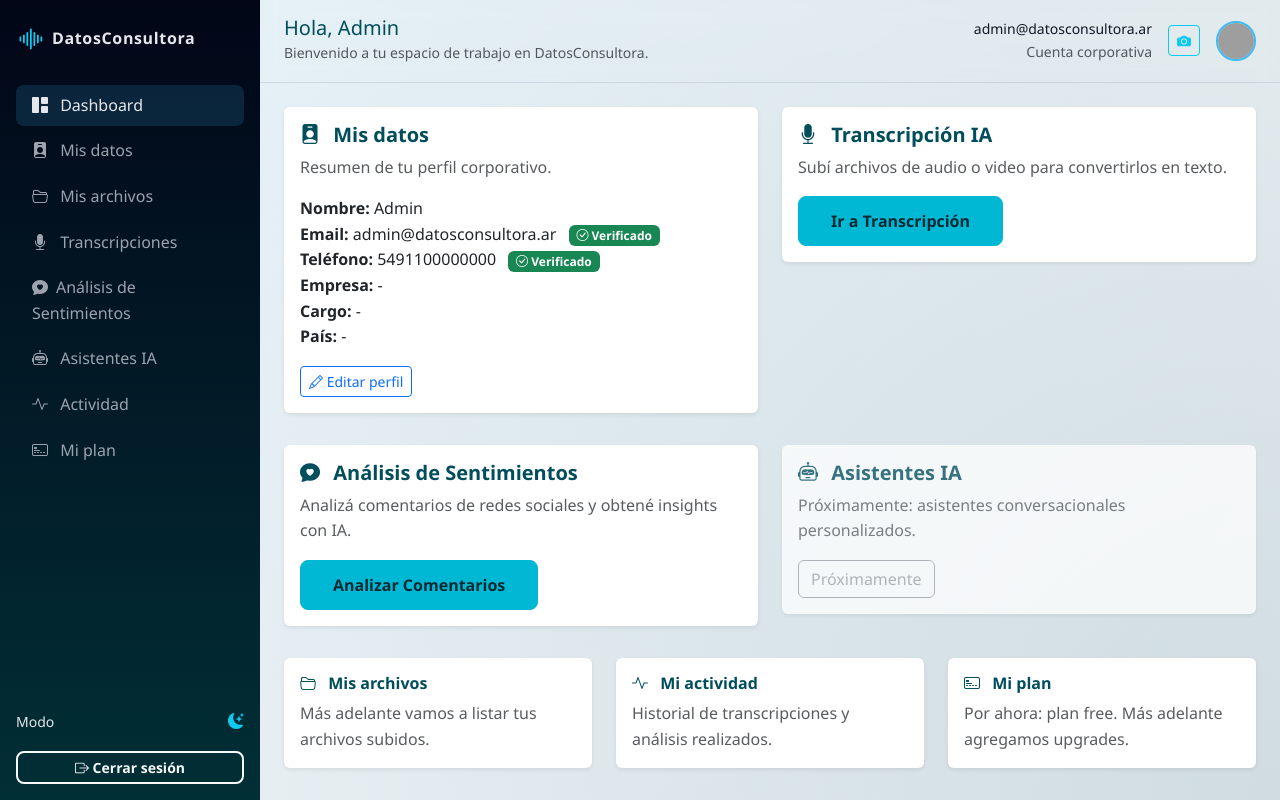
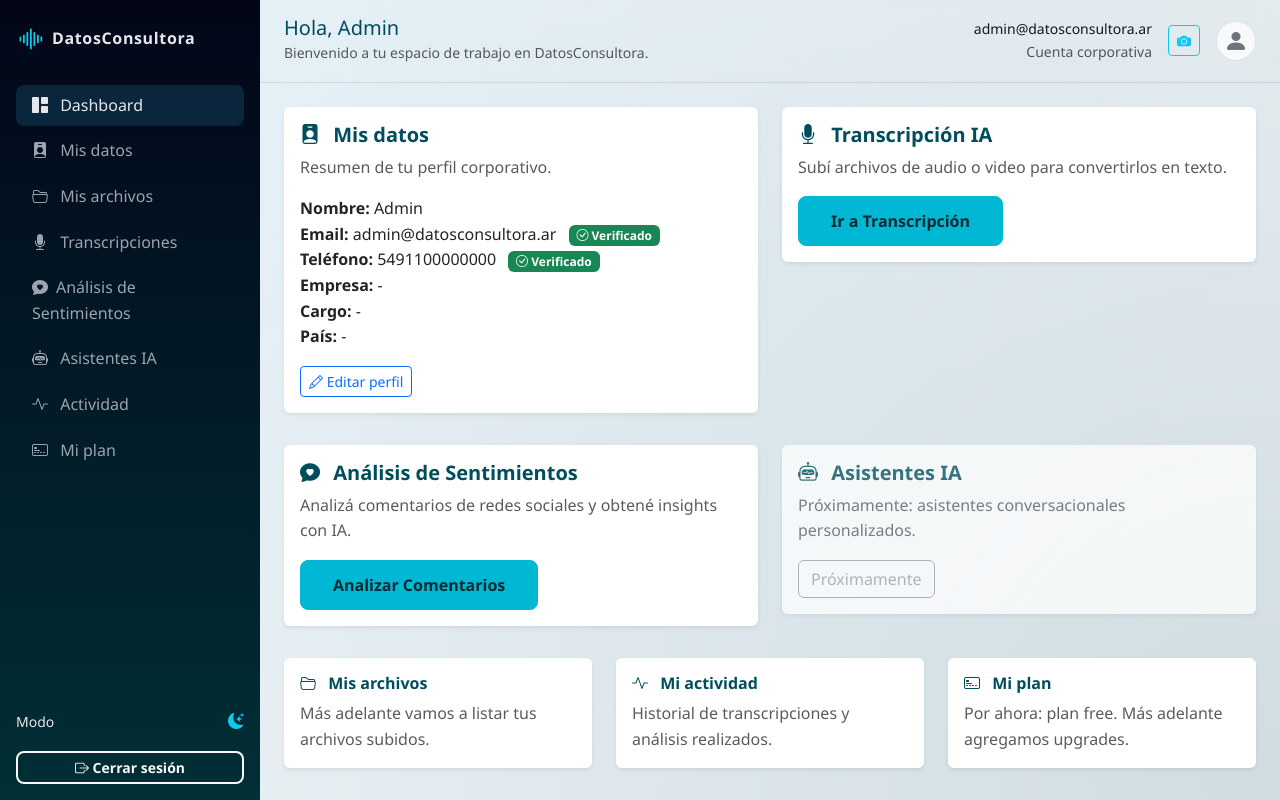
Before and after one commit to astiazu/datosconsultora, a Flask app: page /dashboard/ in a window 1280 px wide. Run offline with Flask 3, Linux system fonts and the light colour scheme; a user stored in the database is signed in; data comes from the database, SQL or seed files in the repository; some libraries are stand-ins or nearby versions; grey boxes are pictures that could not be loaded.

Commit message:
Fix: layout

```diff
--- a/app/templates/dashboard_layout.html
+++ b/app/templates/dashboard_layout.html
@@ -138,8 +138,14 @@
                 <button class="btn btn-outline-info btn-sm" data-bs-toggle="modal" data-bs-target="#avatarModal">
                     <i class="bi bi-camera-fill"></i>
                 </button>
-                <img src="{{ current_user.profile.avatar if current_user.profile and current_user.profile.avatar else url_for('static', filename='img/default-avatar.png') }}"
-                     alt="Avatar" class="dc-avatar">
+                {% if current_user.profile and current_user.profile.avatar %}
+    <img src="{{ current_user.profile.avatar }}" alt="Avatar de {{ current_user.nombre }}" class="rounded-circle border" width="40" height="40" style="object-fit: cover;">
+{% else %}
+    <!-- Ícono de Bootstrap como fallback (nunca da 404) -->
+    <div class="rounded-circle bg-light d-flex align-items-center justify-content-center border" style="width: 40px; height: 40px;">
+        <i class="bi bi-person-fill text-secondary" style="font-size: 1.5rem;"></i>
+    </div>
+{% endif %}
             </div>
         </header>
 
@@ -153,7 +159,7 @@
 <div class="modal fade" id="avatarModal" tabindex="-1">
     <div class="modal-dialog modal-dialog-centered">
         <div class="modal-content">
-            <form method="post" action="{{ url_for('dashboard.actualizar_avatar') }}" enctype="multipart/form-data">
+            <form method="POST" action="{{ url_for('dashboard.actualizar_avatar') }}" enctype="multipart/form-data">
                 <div class="modal-header">
                     <h5 class="modal-title">Actualizar avatar</h5>
                     <button type="button" class="btn-close" data-bs-dismiss="modal"></button>
```
